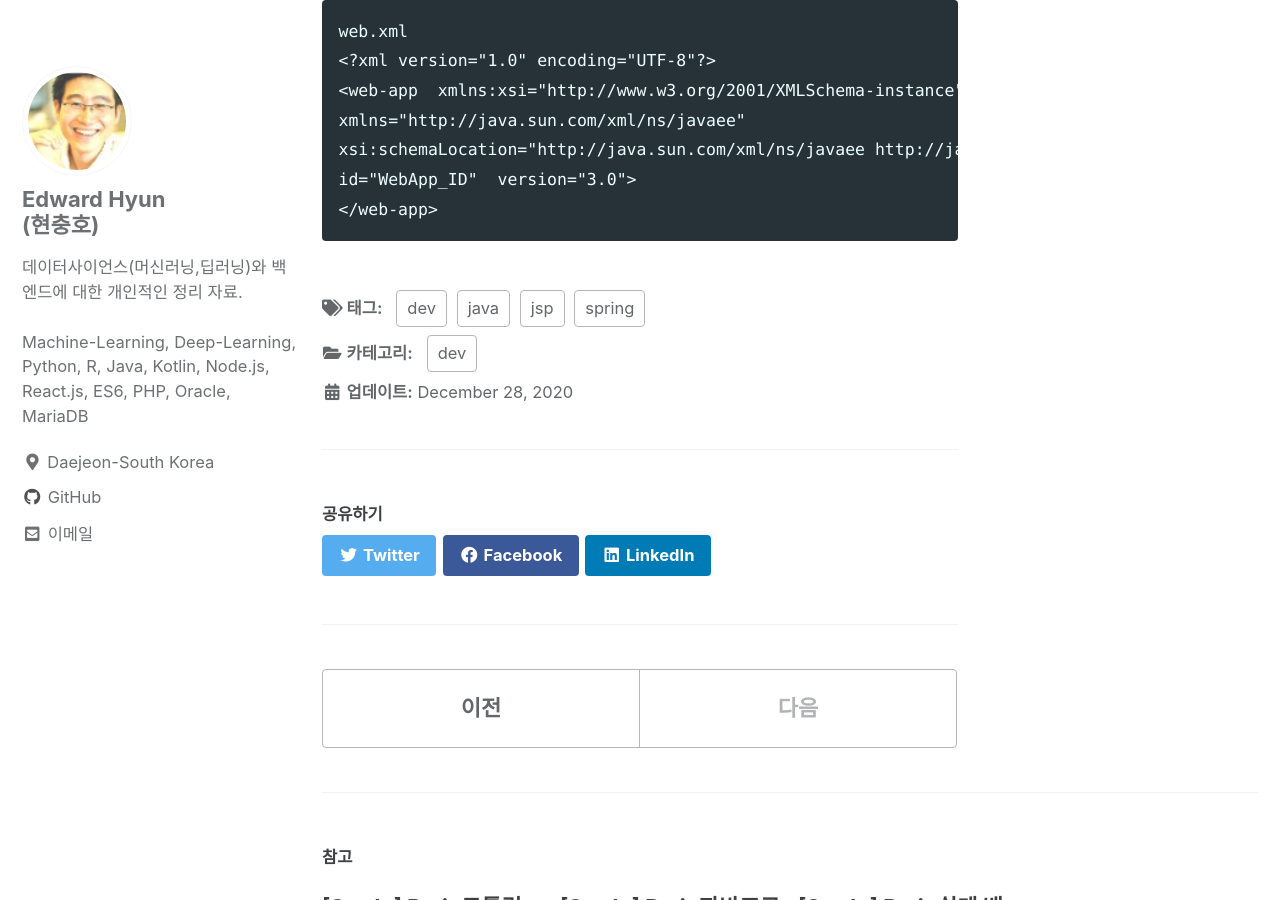
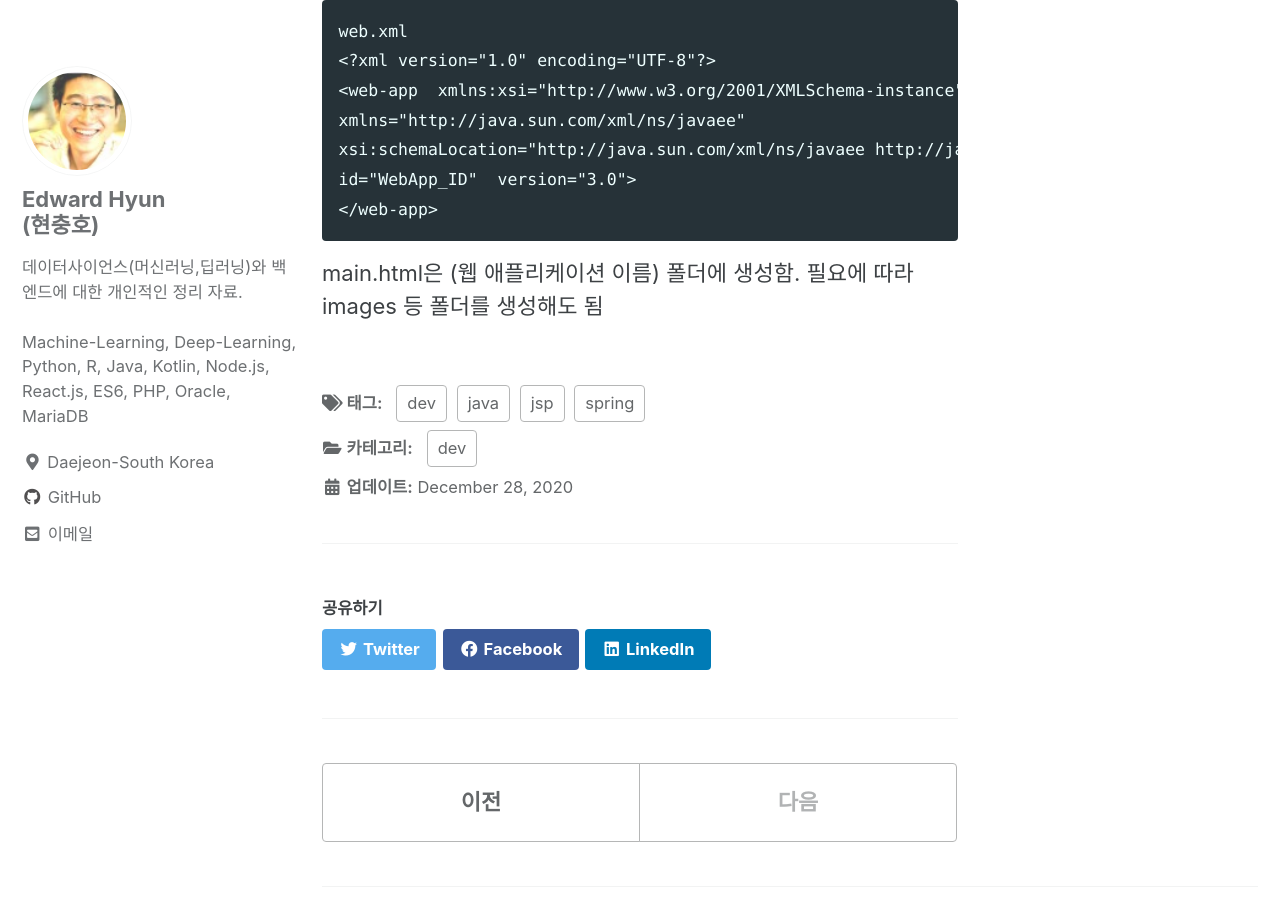
Before and after one commit to iamhch24/iamhch24.github.io, a Jekyll site: the page built from _posts/2020-12-28-[Study] 자바 웹을 다루는 기술.md, in a window 1280 px wide and 900 px high, scrolled down 415 px. Built offline with Jekyll 4.4.1, drawn with Linux system fonts in a browser that asks for light colours; cached includes are drawn as plain includes.

Commit message:
_posts/2020-12-28-[Study] 자바 웹을 다루는 기술.md updated from https://stackedit.io/

````diff
--- a/_posts/2020-12-28-[Study] 자바 웹을 다루는 기술.md
+++ b/_posts/2020-12-28-[Study] 자바 웹을 다루는 기술.md
@@ -24,8 +24,11 @@ xsi:schemaLocation="http://java.sun.com/xml/ns/javaee http://java.sun.com/xml/ns
 id="WebApp_ID"  version="3.0">
 </web-app>
 ```
+main.html은 (웹 애플리케이션 이름) 폴더에 생성함.
+필요에 따라 images 등 폴더를 생성해도 됨
+
 
 
 <!--stackedit_data:
-eyJoaXN0b3J5IjpbLTE3MDkxMTc2MjhdfQ==
+eyJoaXN0b3J5IjpbLTE3OTMwNjc2MjFdfQ==
 -->
````
